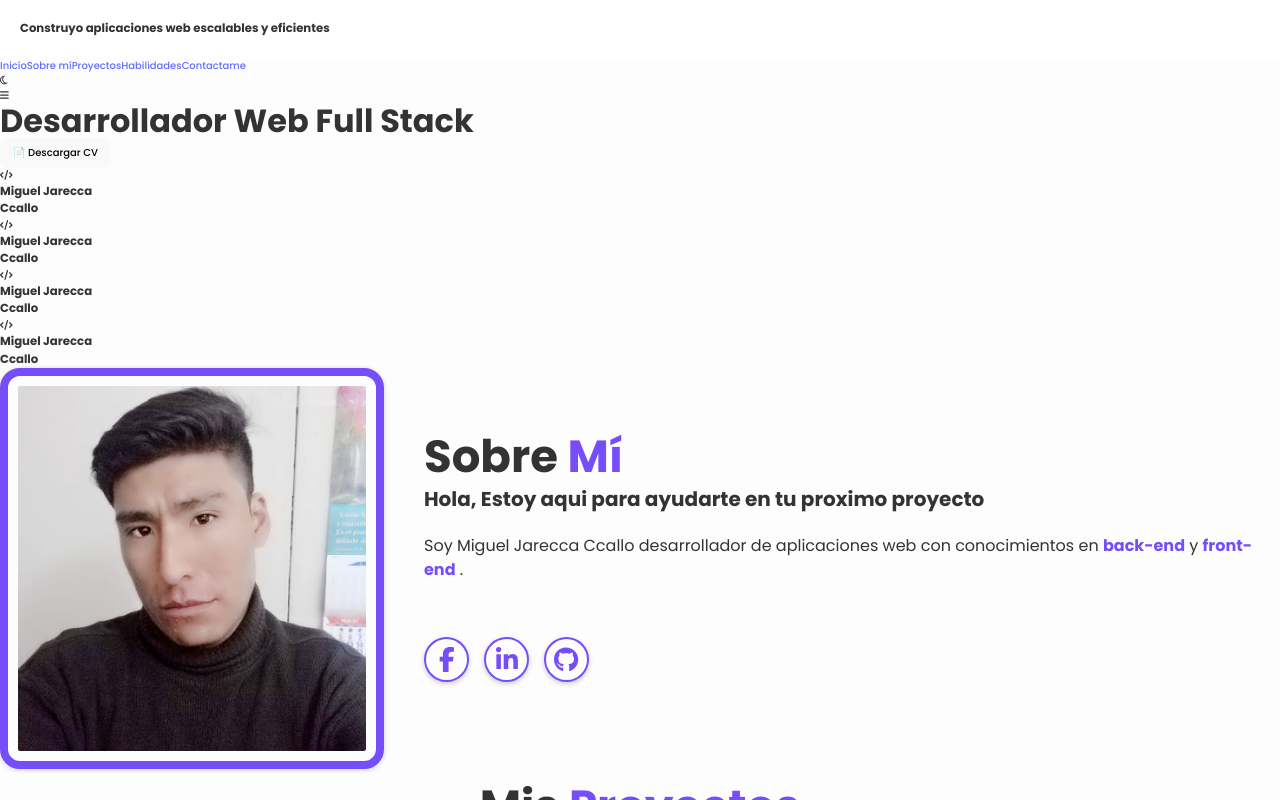
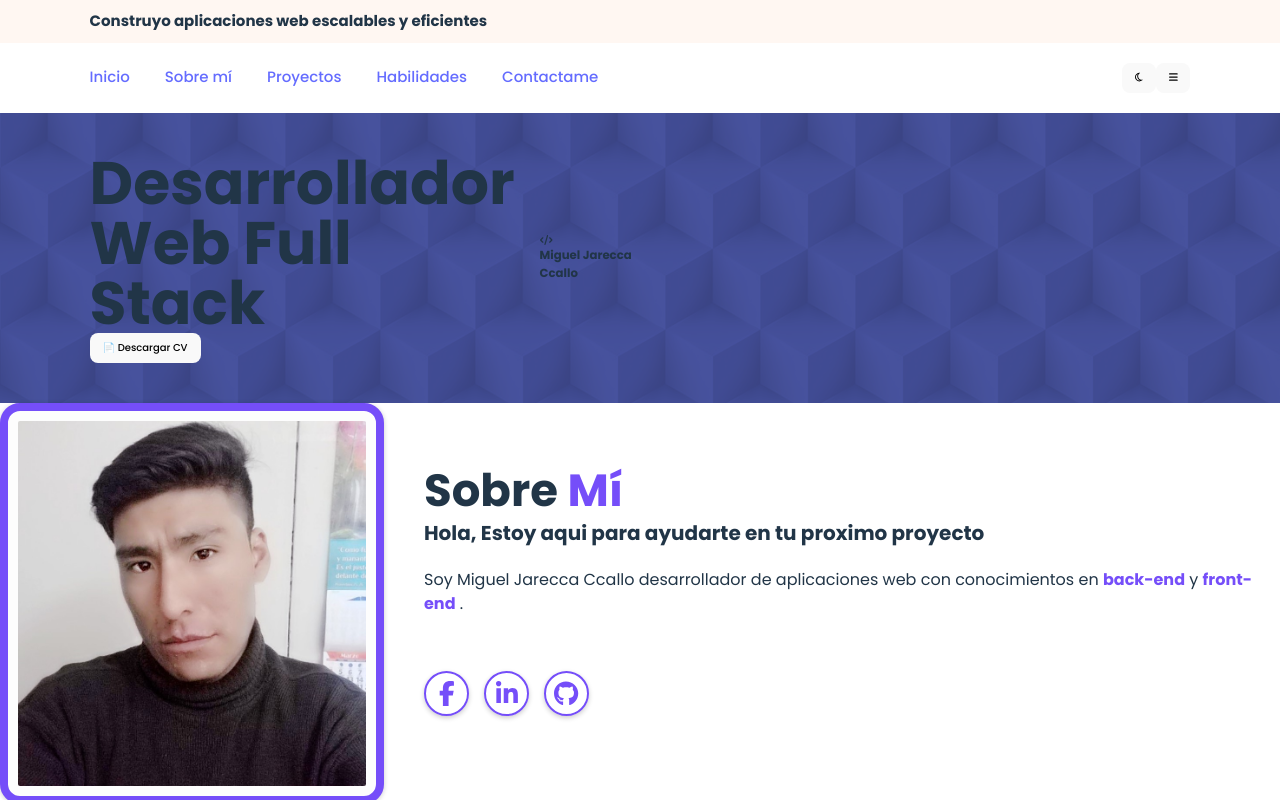
Before and after one commit to MiguelJarecca/portafolio-miguel, a React (Vite) app: page / in a window 1280 px wide. Shown: the top 800 px of the page. Built offline with nearby package versions, Linux system fonts and the light colour scheme.

Commit message:
se modifica el header

```diff
--- a/src/App.css
+++ b/src/App.css
@@ -15,12 +15,12 @@
   --white-color: #fdfdfd;
   --shadow-color: rgba(0, 0, 0, .2);
 }
-
+/*
 .dark-mode {
   --bg-color: #0b061f;
   --text-color: #fdfdfd;
   --shadow-color: rgba(0, 0, 0, .7);
-}
+} */
 
 html {
   font-size: 62.5%;
@@ -28,15 +28,44 @@ html {
 }
 
 body {
-  background-color: var(--bg-color);
-  color: var(--text-color);
+  /* background-color: var(--bg-color); */
+  /* color: var(--text-color); */
 }
 
 /* ================ HEADER SECTION STYLE ================= */
 
-.header-nav {
-  padding: 2rem;
-  background: white;
+.hero {
+  padding: 1rem 7%;
+  background: #fff7f2;
+}
+
+.hero h3 {
+  font-size: 1.5rem;
+}
+
+.navbar {
+  padding: 2rem 7%;
+  background: #fff;
+
+  display: flex;
+
+  align-items: center;
+  justify-content: space-between;
+
+}
+
+.header-nav .div-links {
+
+}
+
+.navbar .navbar-links a {
+  position: relative;
+  font-size: 1.5rem;
+  /* color: var(--white-color); */
+  font-weight: 500;
+  margin-right: 3.5rem;
+  text-decoration: none;
+
 }
 
 /* .header {
@@ -124,11 +153,16 @@ body {
 /* section {
   min-height: 100vh;
   padding: 8rem 7% 0rem;
-}
+} */
 
 .home {
+  background-image: url(/images/bg-pattern.png);
+  background-color: #47529e;
+  background-blend-mode: multiply;
+
   display: flex;
   align-items: center;
+  padding: 4rem 7%;
 }
 
 .home .home-content {
@@ -139,7 +173,7 @@ body {
   font-size: 6rem;
   font-weight: 700;
   line-height: 1;
-} */
+}
 
 /* .home .profesion-container {
   position: absolute;
@@ -619,7 +653,7 @@ span {
 
 /* =============== BREACKPOINTS =============== */
 
-@media (max-width: 1230px) {
+/* @media (max-width: 1230px) {
   html {
     font-size: 55%;
   }
@@ -695,9 +729,9 @@ span {
   .footer {
     padding: 2rem 3%;
   }
-}
+} */
 
-@media (max-width: 800px) {
+/* @media (max-width: 800px) {
   #menu-icon {
     display: block;
   }
@@ -792,24 +826,20 @@ span {
   }
 
   .home .profesion-box .circle {
-    /* position: fixed; */
     top: 68%;
-    /* width: 487px;
-    height: 487px; */
     z-index: -1;
   }
 
   .home .profesion-container .overlay {
-    /* position: fixed; */
     top: 90%;
     left: 48.7%;
     right: 0;
     transform: rotate(90deg) translate(-50%, 50%) scaleY(3);
     border-width: 23.9rem;
   }
-}
+} */
 
-@media (max-width: 740px) {
+/* @media (max-width: 740px) {
   .about {
     flex-direction: column-reverse;
     text-align: center;
@@ -823,11 +853,10 @@ span {
     width: 60vw;
     margin-top: -2rem;
   }
-}
+} */
 
-@media (max-width: 530px) {
+/* @media (max-width: 530px) {
   .skills {
-    /* overflow: auto; */
     min-height: 120vh;
   }
 
@@ -835,9 +864,9 @@ span {
     display: flex;
     flex-wrap: wrap;
   }
-}
+} */
 
-@media (max-width: 450px) {
+/* @media (max-width: 450px) {
   html {
     font-size: 50%;
   }
@@ -872,9 +901,9 @@ span {
     .contact form .input-cont {
       width: 100%;
     }
-}
+} */
 
-@media (max-width: 404px) {
+/* @media (max-width: 404px) {
   .about-img img {
     width: 80vw;
   }
@@ -882,9 +911,9 @@ span {
   .home .home-content h1 {
     font-size: 5.5rem;
   }
-}
+} */
 
-@media (max-width: 380px) {
+/* @media (max-width: 380px) {
   .home .profesion-box .circle {
     width: 400px;
     height: 400px;
@@ -905,4 +934,4 @@ span {
   }
 
 
-}
+} */
--- a/src/components/Header.jsx
+++ b/src/components/Header.jsx
@@ -60,14 +60,15 @@ export default function Header() {
 
   return (
 
-    <header>
+    <>
 
-      <nav className='header-nav'>
-        <h3>Construyo aplicaciones web escalables y eficientes </h3>
+      {/* Encabezado */}
+      <header className="hero">
+        <h3>Construyo aplicaciones web escalables y eficientes</h3>
+      </header>
 
-      </nav>
-
-      <section className='header-section'>
+      {/* Barra de navegación */}
+      <nav className='navbar'>
 
         <div className={`navbar-links ${menuOpen ? 'active' : ''}`}>
             <a href="#home" className='active' onClick={handleSectionClick} >Inicio</a>
@@ -77,16 +78,20 @@ export default function Header() {
             <a href="#contact" onClick={handleSectionClick} >Contactame</a>
         </div>
 
-        <div className="bx bx-moon" id='darkMode-icon' onClick={handleThemeClick}>
-            <FontAwesomeIcon icon={darkTheme ? faSun : faMoon}></FontAwesomeIcon>
+        {/* Controles de tema y menú */}
+        <div className="navbar-controls">
+          <button className="theme-toggle" onClick={handleThemeClick}>
+            <FontAwesomeIcon icon={darkTheme ? faSun : faMoon} />
+          </button>
+
+          <button className="menu-toggle" onClick={handleMenuClick}>
+            <FontAwesomeIcon icon={menuOpen ? faXmark : faBars} />
+          </button>
         </div>
 
-        <div className="bx bx-menu" id='menu-icon' onClick={handleMenuClick}>
-            <FontAwesomeIcon icon={menuOpen ? faXmark : faBars}></FontAwesomeIcon>
-        </div>
-      </section>
+      </nav>
 
-    </header>
+    </>
 
   )
 }
--- a/src/components/Home.jsx
+++ b/src/components/Home.jsx
@@ -2,6 +2,8 @@ import React from 'react'
 
 import {FontAwesomeIcon} from '@fortawesome/react-fontawesome'
 import {faCode} from '@fortawesome/free-solid-svg-icons'
+
+import bgPattern from "../img/bg-pattern.png"
 
 export default function Home() {
 
@@ -22,38 +24,23 @@ export default function Home() {
       };
 
   return (
+
     <section className='home' id='home'>
       <div className="home-content">
           <h1>Desarrollador Web Full Stack</h1>
-    </div>
 
           <div>
             <a href="/portafolio-miguel/MIGUEL-CV.pdf" download="MIGUEL-CV.pdf">
               <button>📄 Descargar CV</button>
             </a>
           </div>
+      </div>
+
+
 
     <div className="profesion-container">
       <div className="profesion-box">
         <div className="profesion" style={estiloProfesion0}>
-          <FontAwesomeIcon icon={faCode} ></FontAwesomeIcon>
-          <h3>Miguel Jarecca</h3>
-          <h3>Ccallo</h3>
-        </div>
-
-        <div className="profesion" style={estiloProfesion1}>
-          <FontAwesomeIcon icon={faCode} ></FontAwesomeIcon>
-          <h3>Miguel Jarecca</h3>
-          <h3>Ccallo</h3>
-        </div>
-
-        <div className="profesion" style={estiloProfesion2}>
-          <FontAwesomeIcon icon={faCode} ></FontAwesomeIcon>
-          <h3>Miguel Jarecca</h3>
-          <h3>Ccallo</h3>
-        </div>
-
-        <div className="profesion" style={estiloProfesion3}>
           <FontAwesomeIcon icon={faCode} ></FontAwesomeIcon>
           <h3>Miguel Jarecca</h3>
           <h3>Ccallo</h3>
```
Also changed, not shown: public/images/bg-pattern.png (added). Lines whose indentation alone changed are shown as unchanged.
